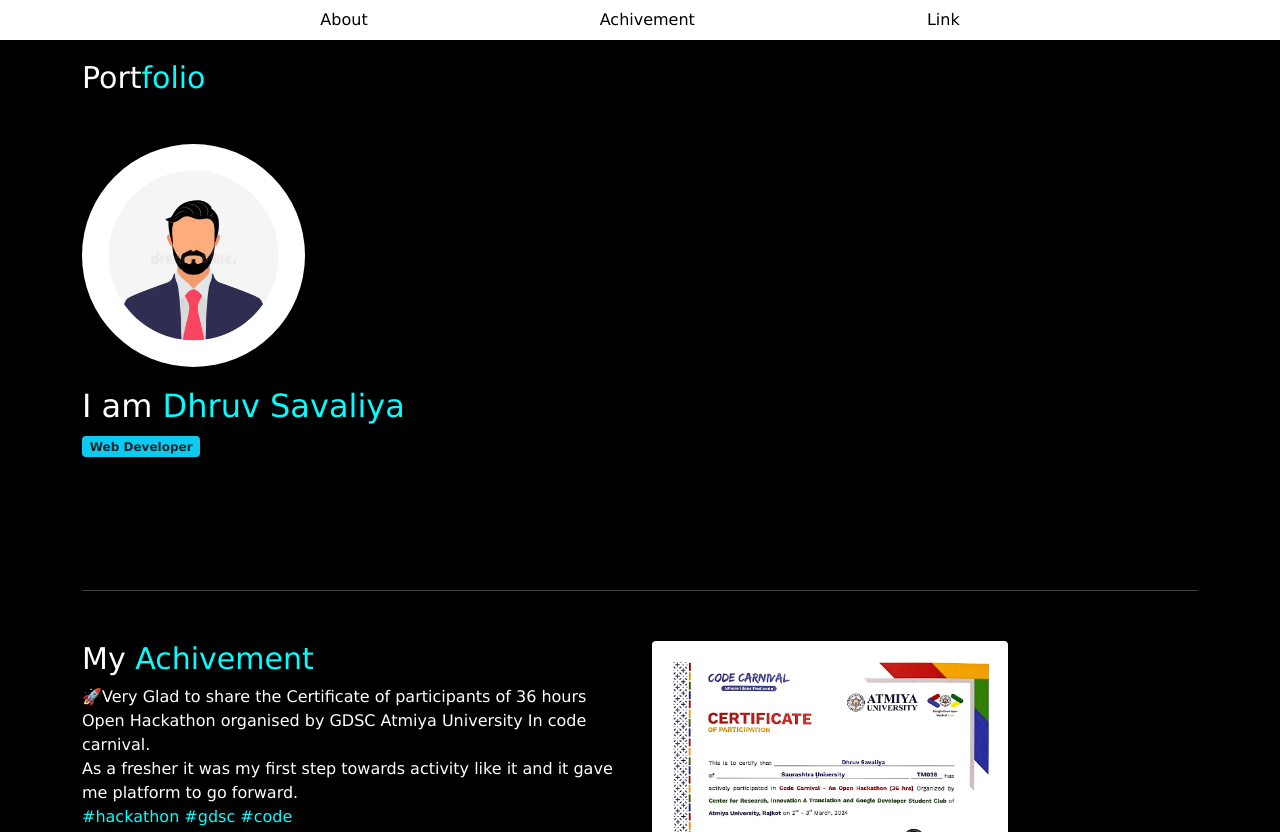
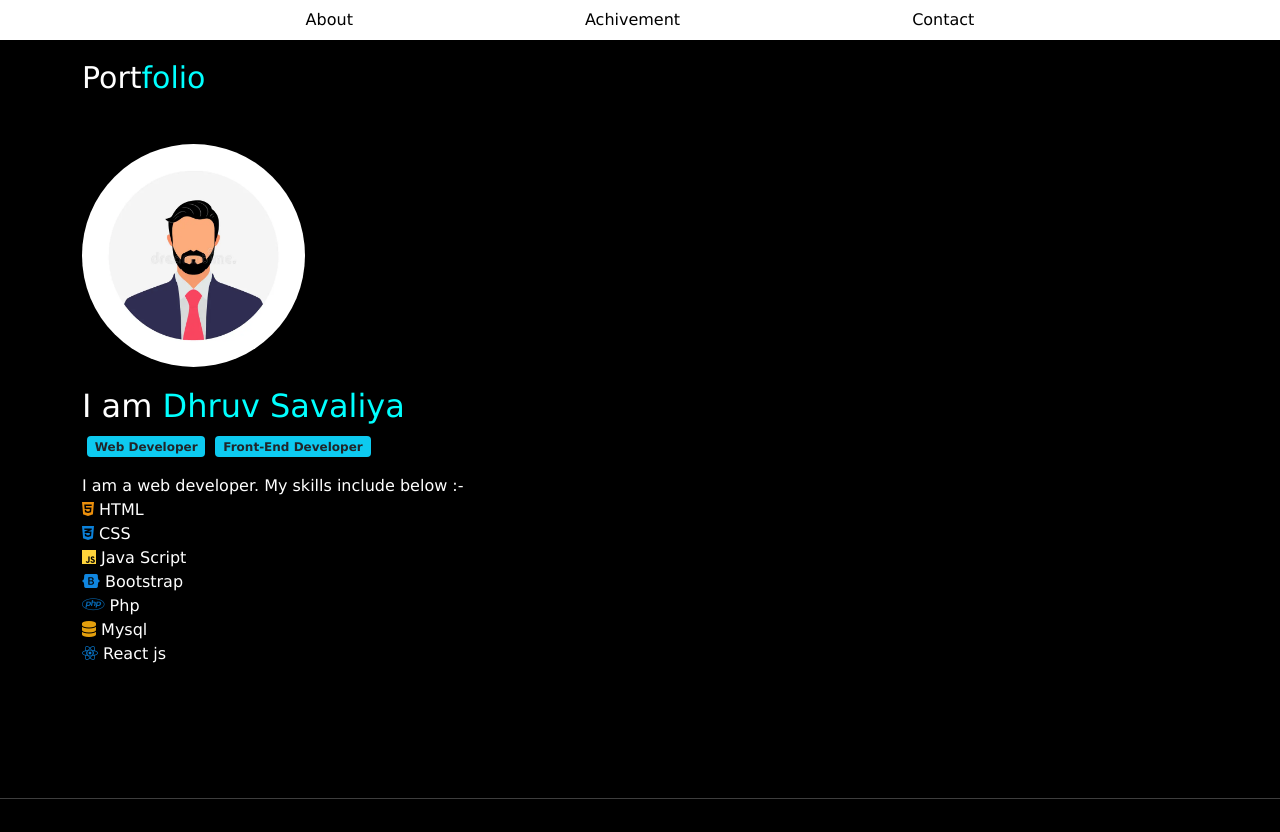
Before and after one commit to Dhruv1395/myportfolio, a plain HTML site: page index.html in a window 1280 px wide. Shown: the top 832 px of the page. Drawn offline with nearby package versions, Linux system fonts and the light colour scheme.

Commit message:
Update index.html

```diff
--- a/index.html
+++ b/index.html
@@ -1,20 +1,17 @@
 <!DOCTYPE html>
 <html lang="en">
+
 <head>
   <meta charset="UTF-8" />
-    <meta
-      name="viewport"
-      content="width=device-width, initial-scale=1.0,maximum-scale=1.0, user-scalable=0"
-    />
+  <meta name="viewport" content="width=device-width, initial-scale=1.0,maximum-scale=1.0, user-scalable=0" />
   <title>Portfolio</title>
-    <link
-      href="https://cdn.jsdelivr.net/npm/bootstrap@5.0.2/dist/css/bootstrap.min.css"
-      rel="stylesheet"
-      integrity="sha384-EVSTQN3/azprG1Anm3QDgpJLIm9Nao0Yz1ztcQTwFspd3yD65VohhpuuCOmLASjC"
-      crossorigin="anonymous"
-    />
+  <link href="https://cdn.jsdelivr.net/npm/bootstrap@5.0.2/dist/css/bootstrap.min.css" rel="stylesheet"
+    integrity="sha384-EVSTQN3/azprG1Anm3QDgpJLIm9Nao0Yz1ztcQTwFspd3yD65VohhpuuCOmLASjC" crossorigin="anonymous" />
   <link rel="stylesheet" href="style.css" />
+  <script src="https://kit.fontawesome.com/6d37effa6c.js" crossorigin="anonymous"></script>
+
 </head>
+
 <body>
   <header>
     <div class="container-fluid">
@@ -22,30 +19,26 @@
         <div class="col-md-12">
           <ul class="nav justify-content-center">
             <li class="nav-item">
-                <a class="nav-link active" aria-current="page" href="#about"
-                  >About</a
-                >
+              <a class="nav-link active" aria-current="page" href="#about">About</a>
             </li>
             <li class="nav-item">
               <a class="nav-link" href="#achivement">Achivement</a>
             </li>
             <li class="nav-item">
-                <a class="nav-link" href="#">Link</a>
+              <a class="nav-link" href="#">Contact</a>
             </li>
-
           </ul>
         </div>
       </div>
     </div>
   </header>
+  <!-- <section id="about" style="padding-bottom: 100px;">
     <div class="container">
       <div class="row" style="padding-top: 20px; padding-bottom: 40px;">
         <div class="col-md-12">
           <h2>Port<span style="color: aqua;">folio</span></h2>
         </div>
       </div>
-
-      <section id="about" style="padding-bottom: 100px;">
       <div class="row">
         <div class="col-md-12">
           <div class="">
@@ -57,16 +50,65 @@
               </h1>
               <p class="" style="color: white">
                 <span class="badge bg-info text-dark">Web Developer</span>
+                <span class="badge bg-info text-dark">Front-End Developer</span>
+
+              </p>
+              <p class="" style="color: white">
+                I am a web developer. My skills include below :- <br>
+                <span><i class="fa-brands fa-html5" style="color: #ed900c;"></i> HTML</span><br>
+                <span><i class="fa-brands fa-css3-alt" style="color: #0b81da;"></i></span> CSS <br>
+                <span><i class="fa-brands fa-js" style="color: #FFD43B;"></i> Java Script</span><br>
+                <span><i class="fa-brands fa-bootstrap" style="color: #1086e0;"></i> Bootstrap</span><br>
+                <span><i class="fa-brands fa-php" style="color: #0667b1;font-size: 18px;"></i> Php</span><br>
+                <span><i class="fa-solid fa-database" style="color: #e49f0c;"></i> Mysql</span><br>
+                <span><i class="fa-brands fa-react" style="color: #0978ce;"></i> React js</span>
+
               </p>
             </div>
           </div>
         </div>
       </div>
-
+    </div>
+  </section> -->
+  <section id="about" style="padding-bottom: 100px;">
+    <div class="container">
+      <div class="row" style="padding-top: 20px; padding-bottom: 40px;">
+        <div class="col-md-12">
+          <h2>Port<span style="color: aqua;">folio</span></h2>
+        </div>
+      </div>
+      <div class="row">
+        <div class="col-md-12">
+          <div class="">
+            <img src="profile.webp" alt="" class="name">
+            <div class="">
+              <h1 class="name">
+                I am <span style="color: aqua">Dhruv Savaliya</span>
+              </h1>
+              <p class="name" style="color: white">
+                <span class="badge bg-info text-dark" style="margin: 0 5px;">Web Developer</span>
+                <span class="badge bg-info text-dark">Front-End Developer</span>
+              </p>
+              <p class="name" style="color: white">
+                I am a web developer. My skills include below :- <br>
+                <span class="icon"><i class="fa-brands fa-html5" style="color: #ed900c;"></i> HTML</span><br>
+                <span class="icon"><i class="fa-brands fa-css3-alt" style="color: #0b81da;"></i></span> CSS <br>
+                <span class="icon"><i class="fa-brands fa-js" style="color: #FFD43B;"></i> Java Script</span><br>
+                <span class="icon"><i class="fa-brands fa-bootstrap" style="color: #1086e0;"></i> Bootstrap</span><br>
+                <span class="icon"><i class="fa-brands fa-php" style="color: #0667b1;font-size: 18px;"></i> Php</span><br>
+                <span class="icon"><i class="fa-solid fa-database" style="color: #e49f0c;"></i> Mysql</span><br>
+                <span class="icon"><i class="fa-brands fa-react" style="color: #0978ce;"></i> React js</span>
+              </p>
+            </div>
+          </div>
+        </div>
+      </div>
+    </div>
   </section>
   <hr style="color: whitesmoke" />
 
   <section id="achivement" style="padding-bottom: 100px;">
+    <div class="container">
     <div class="row" style="margin-top: 50px">
       <div class="col-md-6">
         <div class="">
@@ -91,17 +133,14 @@
       </div>
 
       <div class="col-md-4">
-            <div  class="shadow p-3 mb-5 bg-body rounded">
-              <img
-              class="achive"
-                src="cerificate(hackathon).jpg"
-                alt=""
-
-              />
+        <div class="shadow p-3 mb-5 bg-body rounded">
+          <img class="achive" src="cerificate(hackathon).jpg" alt="" />
+        </div>
       </div>
     </div>
   </div>
   </section>
   </div>
 </body>
+
 </html>
```
Lines whose indentation alone changed are shown as unchanged.
